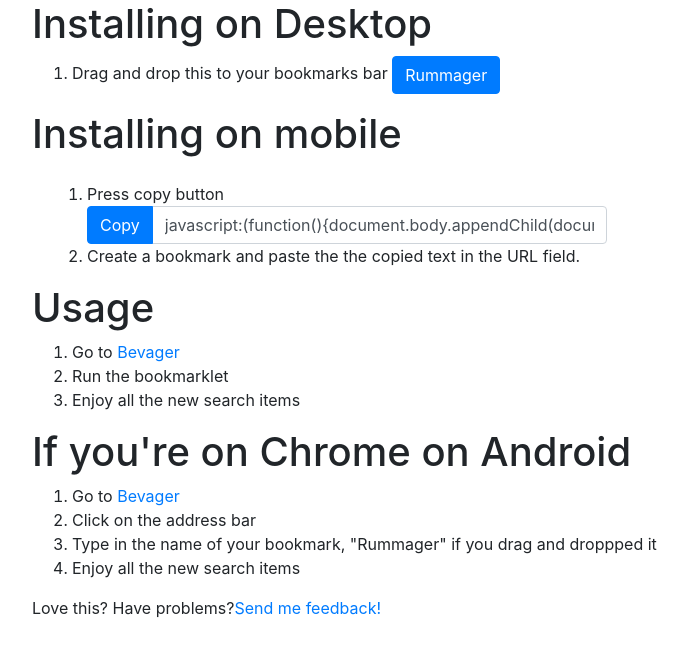
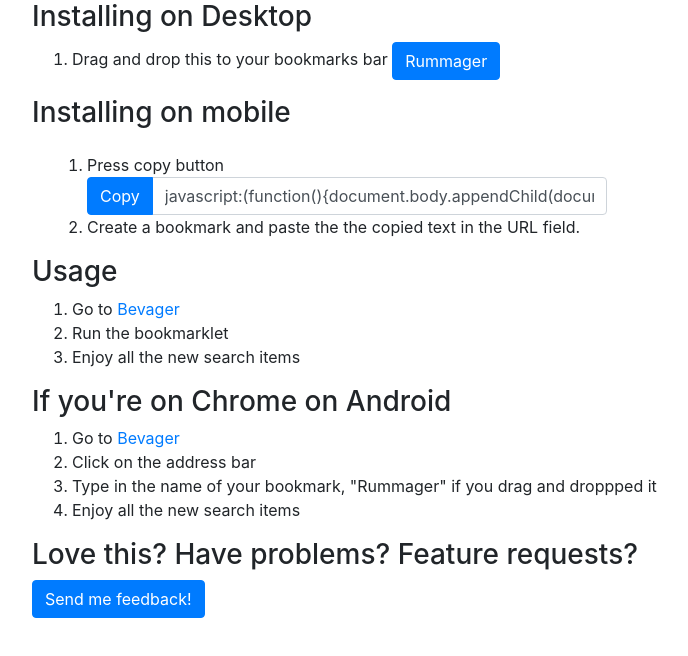
Before and after one commit to robotpistol/rummager, a plain HTML site: page index.html in a window 1280 px wide. Shown: the whole page, without its empty margins (38-726 px from the left). Drawn offline with nearby package versions, Linux system fonts and the light colour scheme.

Commit message:
Use smaller headers

```diff
--- a/index.html
+++ b/index.html
@@ -19,7 +19,7 @@
         </div>
       </div>
       <div class="row">
-        <h1>Installing on Desktop</h1>
+        <h3>Installing on Desktop</h3>
       </div>
       <div class="row">
         <ol>
@@ -32,7 +32,7 @@
         </ol>
       </div>
       <div class="row">
-        <h1>Installing on mobile</h1>
+        <h3>Installing on mobile</h3>
       </div>
       </p>
       <ol>
@@ -48,7 +48,7 @@
         <li>Create a bookmark and paste the the copied text in the URL field.</li>
       </ol>
       <div class="row">
-        <h1>Usage</h1>
+        <h3>Usage</h3>
       </div>
       <div class="row">
         <ol>
@@ -58,7 +58,7 @@
         </ol>
       </div>
       <div class="row">
-        <h1>If you're on Chrome on Android</h1>
+        <h3>If you're on Chrome on Android</h3>
       </div>
       <div class="row">
         <ol>
@@ -69,7 +69,10 @@
         </ol>
       </div>
       <div class="row">
-        Love this? Have problems? <a href="https://goo.gl/forms/sGWYG8IE7E7zx3sL2">Send me feedback!</a>
+        <h3>Love this? Have problems? Feature requests?</h3>
+      </div>
+      <div class="row">
+        <a class="btn btn-primary" href="https://goo.gl/forms/sGWYG8IE7E7zx3sL2">Send me feedback!</a>
       </div>
     </div>
   </body>
```
